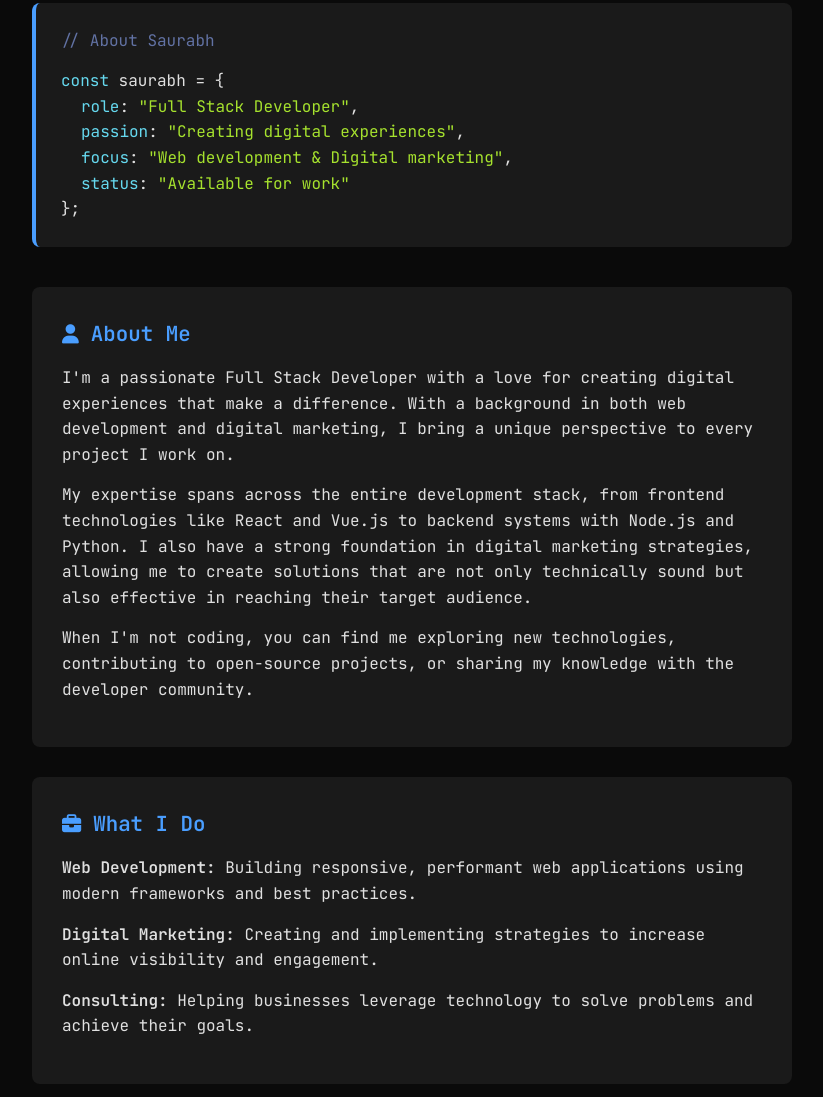
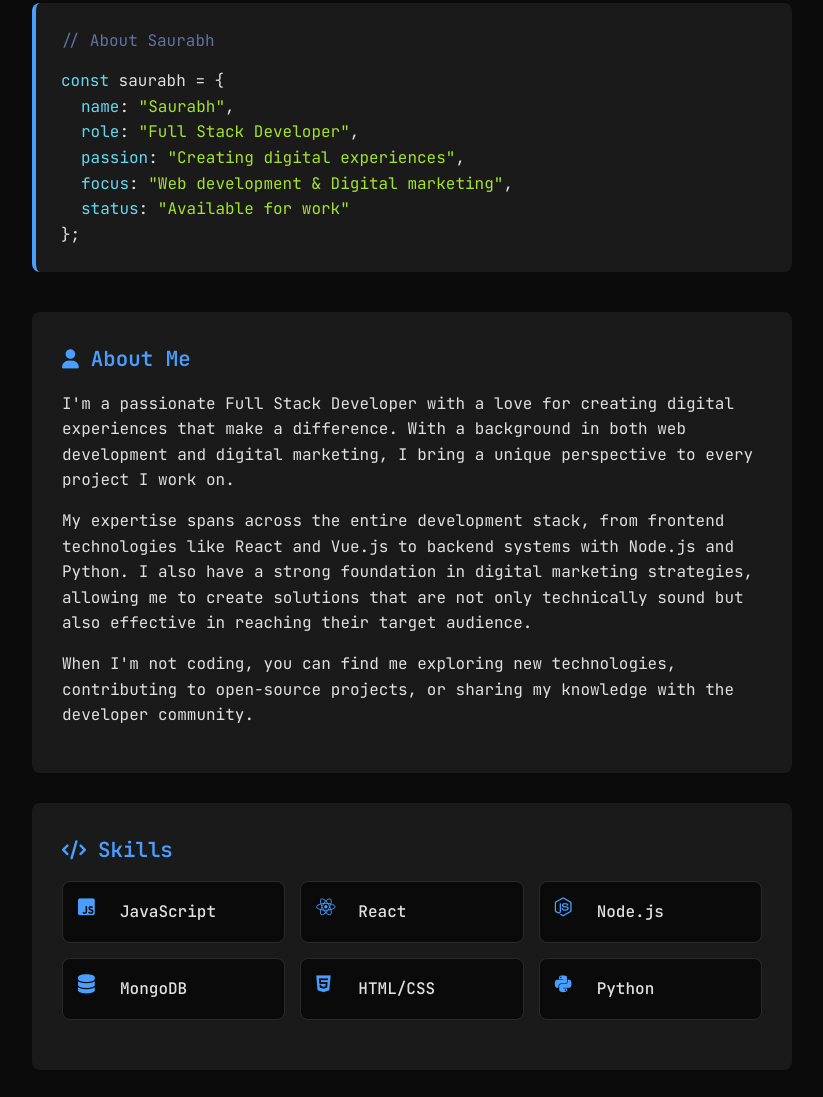
Before and after one commit to sauravhhh/sauravhhh.github.io, a plain HTML site: page about/index.html in a window 1280 px wide. Shown: the part 247-1344 px from the top of the page, without its empty margins (228-1051 px from the left). Drawn offline with Linux system fonts and the light colour scheme.

Commit message:
Update index.html

```diff
--- a/about/index.html
+++ b/about/index.html
@@ -3,7 +3,7 @@
 <head>
     <meta charset="UTF-8">
     <meta name="viewport" content="width=device-width, initial-scale=1.0">
-    <title>Saurabh - Full Stack Developer</title>
+    <title>About - Saurabh</title>
     <link href="https://fonts.googleapis.com/css2?family=JetBrains+Mono:wght@400;500;600&family=Inter:wght@300;400;500;600&display=swap" rel="stylesheet">
     <link rel="stylesheet" href="https://cdnjs.cloudflare.com/ajax/libs/font-awesome/6.4.0/css/all.min.css">
     <style>
@@ -51,6 +51,7 @@
             -webkit-background-clip: text;
             -webkit-text-fill-color: transparent;
             background-clip: text;
+            text-decoration: none;
         }
 
         /* Futuristic Menu Button */
@@ -241,7 +242,7 @@
             color: #f92672;
         }
 
-        .content-section {
+        .about-section {
             background-color: #1a1a1a;
             border-radius: 8px;
             padding: 30px;
@@ -268,6 +269,40 @@
 
         .section-content p {
             margin-bottom: 15px;
+        }
+
+        .skills-grid {
+            display: grid;
+            grid-template-columns: repeat(auto-fill, minmax(200px, 1fr));
+            gap: 15px;
+            margin-bottom: 20px;
+        }
+
+        .skill-item {
+            background-color: #0a0a0a;
+            padding: 15px;
+            border-radius: 8px;
+            display: flex;
+            align-items: center;
+            border: 1px solid #2a2a2a;
+            transition: all 0.3s ease;
+        }
+
+        .skill-item:hover {
+            border-color: #4a9eff;
+            transform: translateY(-3px);
+        }
+
+        .skill-icon {
+            width: 30px;
+            height: 30px;
+            margin-right: 12px;
+            color: #4a9eff;
+            font-size: 1.2rem;
+        }
+
+        .skill-name {
+            font-weight: 500;
         }
 
         .social-links {
@@ -392,6 +427,7 @@
 
             h1 { font-size: 2rem; }
             .container { padding: 120px 15px 60px; }
+            .skills-grid { grid-template-columns: 1fr; }
             .social-links { flex-wrap: wrap; }
         }
     </style>
@@ -400,18 +436,18 @@
     <!-- Navigation -->
     <nav class="nav-container">
         <div class="nav-wrapper">
-            <div class="logo">Saurabh</div>
+            <a href="/" class="logo">Saurabh</a>
             <div class="menu-toggle" id="mobile-menu">
                 <span></span>
                 <span></span>
                 <span></span>
             </div>
             <ul class="nav-menu">
-                <li><a href="#" class="active">Home</a></li>
-                <li><a href="about.html">About</a></li>
-                <li><a href="contact.html">Contact</a></li>
-                <li><a href="privacy.html">Privacy</a></li>
-                <li><a href="terms.html">Terms</a></li>
+                <li><a href="/">Home</a></li>
+                <li><a href="/about/" class="active">About</a></li>
+                <li><a href="/contact/">Contact</a></li>
+                <li><a href="/about/privacy">Privacy</a></li>
+                <li><a href="/about/terms">Terms</a></li>
             </ul>
         </div>
     </nav>
@@ -419,14 +455,15 @@
     <!-- Main Content -->
     <div class="container">
         <header>
-            <h1>Saurabh</h1>
-            <p class="subtitle">Full Stack Developer & Digital Marketing Expert</p>
+            <h1>About</h1>
+            <p class="subtitle">Get to know me better</p>
         </header>
 
         <div class="code-block">
             <div class="comment">// About Saurabh</div>
             <div><span class="key">const</span> saurabh = {</div>
             <div style="padding-left: 20px;">
+                <div><span class="key">name</span>: <span class="string">"Saurabh"</span>,</div>
                 <div><span class="key">role</span>: <span class="string">"Full Stack Developer"</span>,</div>
                 <div><span class="key">passion</span>: <span class="string">"Creating digital experiences"</span>,</div>
                 <div><span class="key">focus</span>: <span class="string">"Web development & Digital marketing"</span>,</div>
@@ -435,7 +472,7 @@
             <div>};</div>
         </div>
 
-        <div class="content-section">
+        <div class="about-section">
             <h2 class="section-title">
                 <i class="fas fa-user section-icon"></i>
                 About Me
@@ -447,15 +484,38 @@
             </div>
         </div>
 
-        <div class="content-section">
+        <div class="about-section">
             <h2 class="section-title">
-                <i class="fas fa-briefcase section-icon"></i>
-                What I Do
+                <i class="fas fa-code section-icon"></i>
+                Skills
             </h2>
             <div class="section-content">
-                <p><strong>Web Development:</strong> Building responsive, performant web applications using modern frameworks and best practices.</p>
-                <p><strong>Digital Marketing:</strong> Creating and implementing strategies to increase online visibility and engagement.</p>
-                <p><strong>Consulting:</strong> Helping businesses leverage technology to solve problems and achieve their goals.</p>
+                <div class="skills-grid">
+                    <div class="skill-item">
+                        <i class="fab fa-js-square skill-icon"></i>
+                        <span class="skill-name">JavaScript</span>
+                    </div>
+                    <div class="skill-item">
+                        <i class="fab fa-react skill-icon"></i>
+                        <span class="skill-name">React</span>
+                    </div>
+                    <div class="skill-item">
+                        <i class="fab fa-node-js skill-icon"></i>
+                        <span class="skill-name">Node.js</span>
+                    </div>
+                    <div class="skill-item">
+                        <i class="fas fa-database skill-icon"></i>
+                        <span class="skill-name">MongoDB</span>
+                    </div>
+                    <div class="skill-item">
+                        <i class="fab fa-html5 skill-icon"></i>
+                        <span class="skill-name">HTML/CSS</span>
+                    </div>
+                    <div class="skill-item">
+                        <i class="fab fa-python skill-icon"></i>
+                        <span class="skill-name">Python</span>
+                    </div>
+                </div>
             </div>
         </div>
 
@@ -506,4 +566,4 @@
         });
     </script>
 </body>
-  </html>
+    </html>
```
